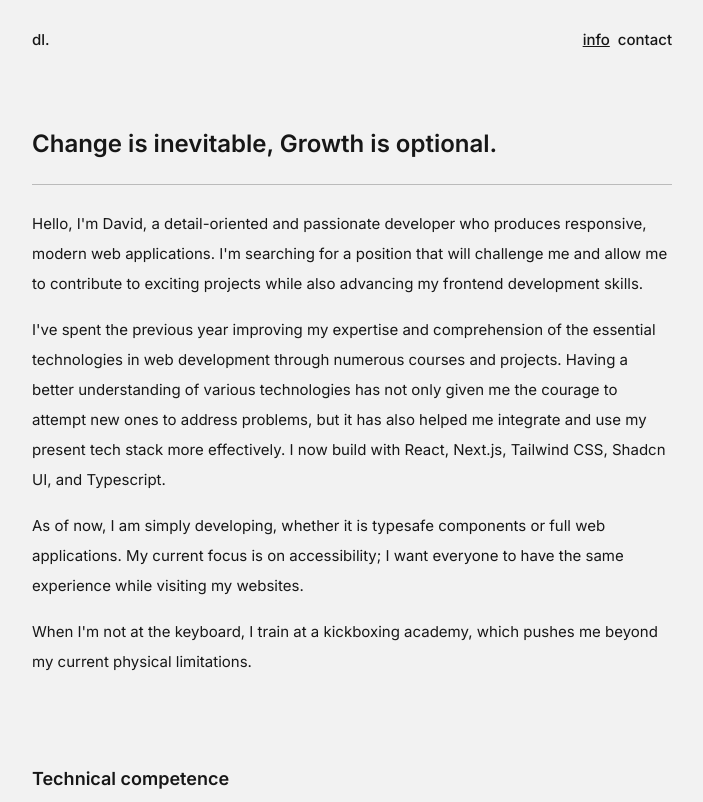
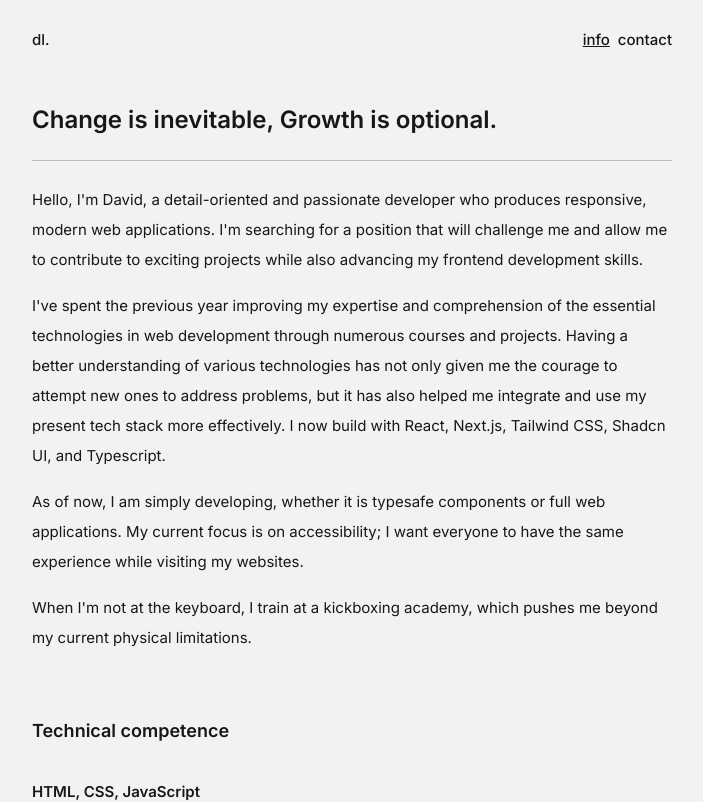
Before and after one commit to DLee1993/portfolio_website, a Next.js app: page /info in a window 1280 px wide. Shown: the top 802 px of the page, without its empty margins (288-991 px from the left). Built offline with nearby package versions, Linux system fonts and the light colour scheme.

Commit message:
adjusted margins and padding to reduce whitespace at the top of the page

```diff
--- a/app/info/page.tsx
+++ b/app/info/page.tsx
@@ -5,9 +5,9 @@ import { FaArrowRight } from "react-icons/fa";
 
 const page = () => {
     return (
-        <section className="customWidth flex flex-col space-y-16 mb-6">
-            <section className="my-6">
-                <h1 className="text-2xl font-semibold border-b-[1px] border-foreground25 py-6">
+        <section className="customWidth flex flex-col space-y-16 my-6">
+            <section>
+                <h1 className="text-2xl font-semibold border-b-[1px] border-foreground25 pb-6">
                     Change is inevitable, Growth is optional.
                 </h1>
                 <aside className="mt-6 flex flex-col space-y-4">
```
